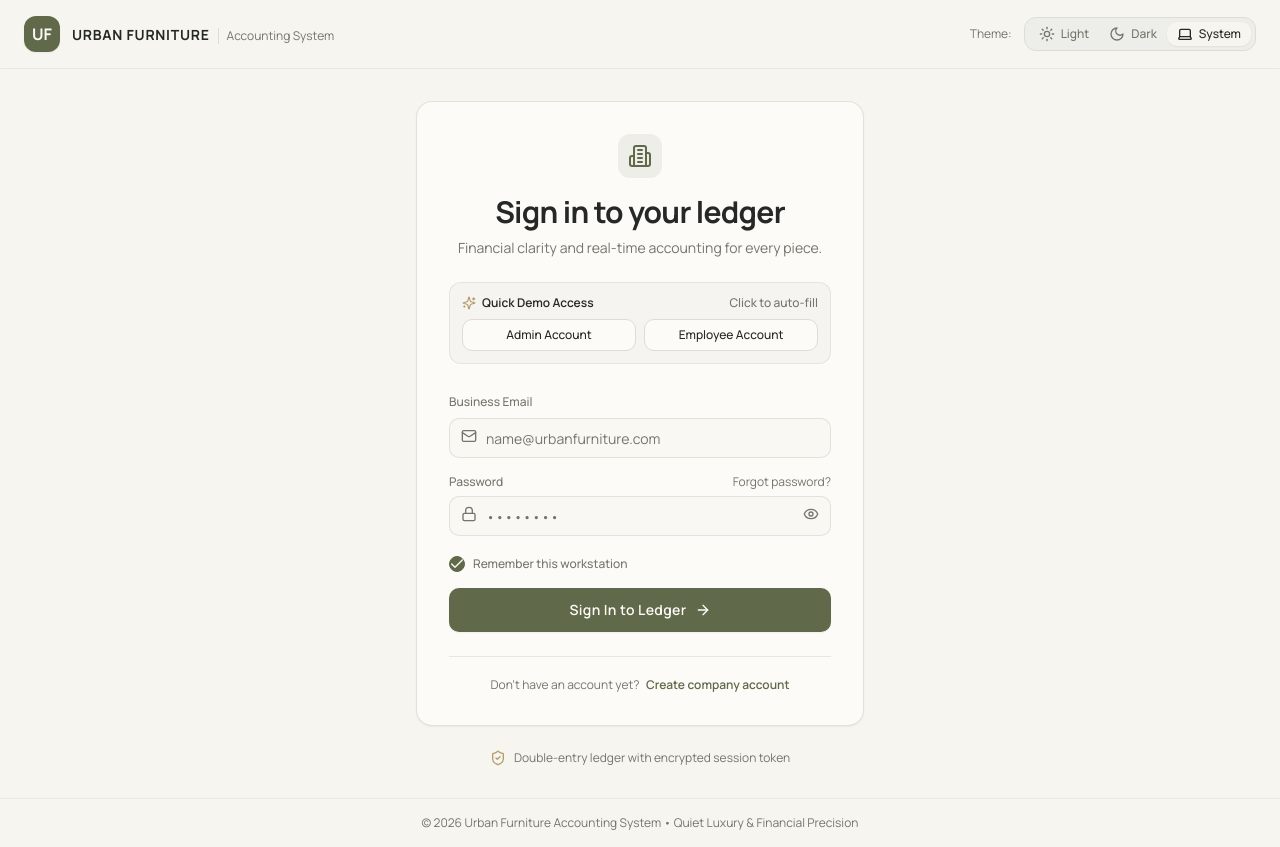
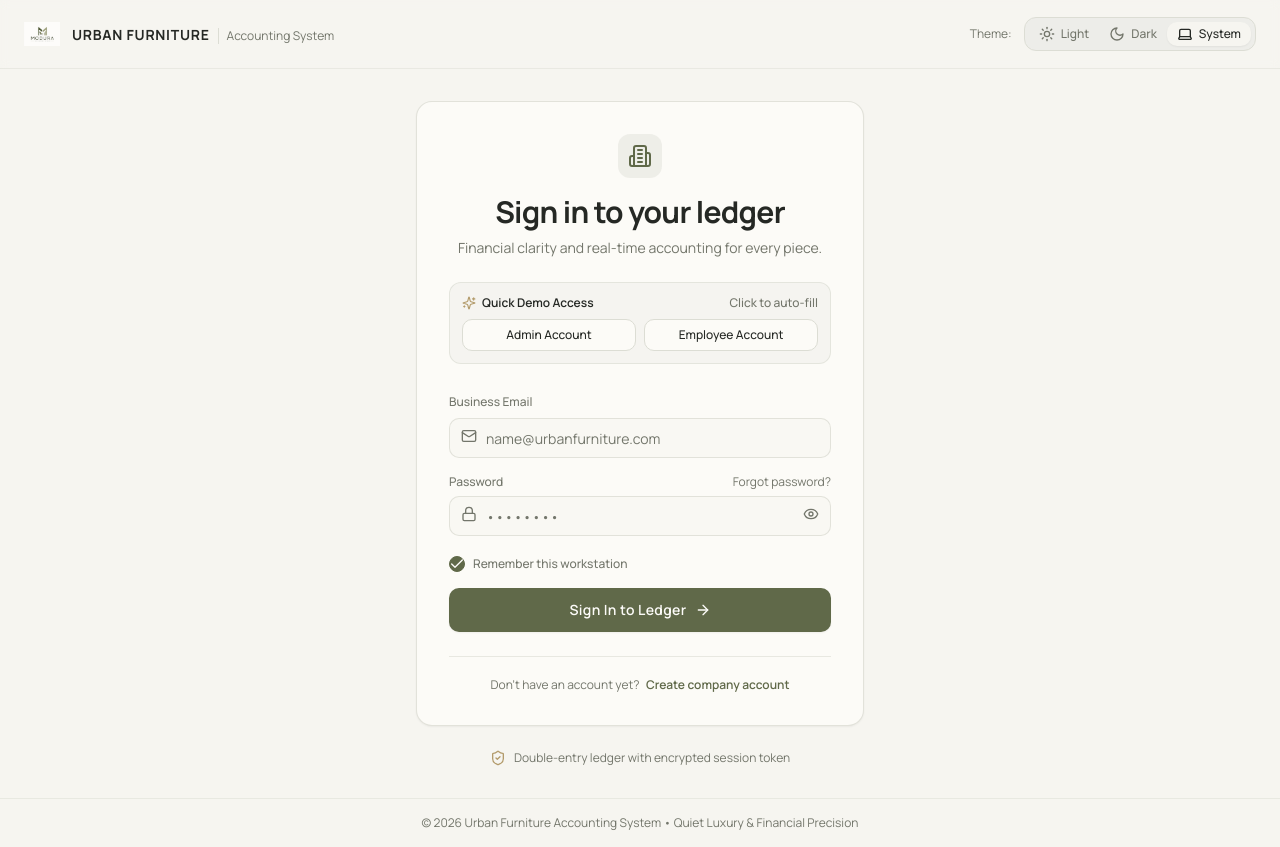
Before and after one commit to vanshi-shah/Urban_Furniture_Accounting_System, a React (Vite) app in the folder frontend/: page /login in a window 1280 px wide. Built offline with nearby package versions, Linux system fonts and the light colour scheme; no server answers.

Commit message:
Added logo Throughout!!

```diff
--- a/frontend/index.html
+++ b/frontend/index.html
@@ -7,6 +7,7 @@
     <link rel="preconnect" href="https://fonts.googleapis.com" />
     <link rel="preconnect" href="https://fonts.gstatic.com" crossorigin />
     <link href="https://fonts.googleapis.com/css2?family=Manrope:wght@400;500;600;700;800&display=swap" rel="stylesheet" />
+    <link rel="icon" type="image/png" href="/src/assets/logo.png" />
     <title>Urban Furniture — Accounting & Financial Management</title>
   </head>
   <body>
--- a/frontend/src/layouts/DashboardLayout.tsx
+++ b/frontend/src/layouts/DashboardLayout.tsx
@@ -17,6 +17,7 @@ import {
   BookOpen,
   PieChart
 } from "lucide-react";
+import logo from "@/assets/logo.png";
 
 export function DashboardLayout({ children }: { children: ReactNode }) {
   const location = useLocation();
@@ -48,9 +49,7 @@ export function DashboardLayout({ children }: { children: ReactNode }) {
         {/* Brand Header */}
         <div className="h-16 flex items-center justify-between px-6 border-b border-border/80">
           <div className="flex items-center gap-3 font-bold text-base tracking-tight">
-            <div className="h-8 w-8 rounded-lg bg-primary text-primary-foreground flex items-center justify-center font-bold text-sm shadow-sm">
-              UF
-            </div>
+            <img src={logo} alt="Urban Furniture Logo" className="h-8 w-8 object-contain" />
             <div className="flex flex-col">
               <span className="leading-tight uppercase tracking-wider text-xs font-bold text-foreground">
                 Urban Furniture
@@ -150,9 +149,7 @@ export function DashboardLayout({ children }: { children: ReactNode }) {
         <header className="h-16 border-b border-border/80 flex items-center justify-between px-6 bg-card/60 backdrop-blur-md z-10">
           <div className="flex items-center gap-3">
             <div className="md:hidden flex items-center gap-2 font-bold">
-              <div className="h-7 w-7 rounded-lg bg-primary text-primary-foreground flex items-center justify-center text-xs font-black">
-                UF
-              </div>
+              <img src={logo} alt="Urban Furniture Logo" className="h-7 w-7 object-contain" />
               <span className="text-xs uppercase font-bold tracking-wider">Urban Furniture</span>
             </div>
             <h1 className="text-base font-semibold tracking-tight hidden md:block text-foreground">
--- a/frontend/src/pages/Login.tsx
+++ b/frontend/src/pages/Login.tsx
@@ -21,6 +21,7 @@ import {
   ArrowRight,
   ShieldCheck,
 } from "lucide-react";
+import logo from "@/assets/logo.png";
 
 const loginSchema = z.object({
   email: z.string().email("Please enter a valid email address"),
@@ -79,9 +80,7 @@ export default function Login() {
       {/* Top Navigation Bar */}
       <header className="w-full flex items-center justify-between px-6 py-4 border-b border-border/50 backdrop-blur-sm z-10">
         <div className="flex items-center gap-3">
-          <div className="h-9 w-9 rounded-xl bg-primary text-primary-foreground flex items-center justify-center font-bold text-base shadow-sm">
-            UF
-          </div>
+          <img src={logo} alt="Urban Furniture Logo" className="h-9 w-9 object-contain" />
           <div>
             <span className="font-bold text-sm tracking-wider uppercase text-foreground">
               Urban Furniture
--- a/frontend/src/pages/Register.tsx
+++ b/frontend/src/pages/Register.tsx
@@ -22,6 +22,7 @@ import {
   ShieldCheck,
   CheckCircle2,
 } from "lucide-react";
+import logo from "@/assets/logo.png";
 
 const registerSchema = z
   .object({
@@ -93,9 +94,7 @@ export default function Register() {
       {/* Top Navigation Bar */}
       <header className="w-full flex items-center justify-between px-6 py-4 border-b border-border/50 backdrop-blur-sm z-10">
         <div className="flex items-center gap-3">
-          <div className="h-9 w-9 rounded-xl bg-primary text-primary-foreground flex items-center justify-center font-bold text-base shadow-sm">
-            UF
-          </div>
+          <img src={logo} alt="Urban Furniture Logo" className="h-9 w-9 object-contain" />
           <div>
             <span className="font-bold text-sm tracking-wider uppercase text-foreground">
               Urban Furniture
```
Also changed, not shown: frontend/src/assets/Screenshot 2026-09-05 145403.png (added), frontend/src/assets/logo.png (added), 1 other file (tests, documents, lock files or other folders).
